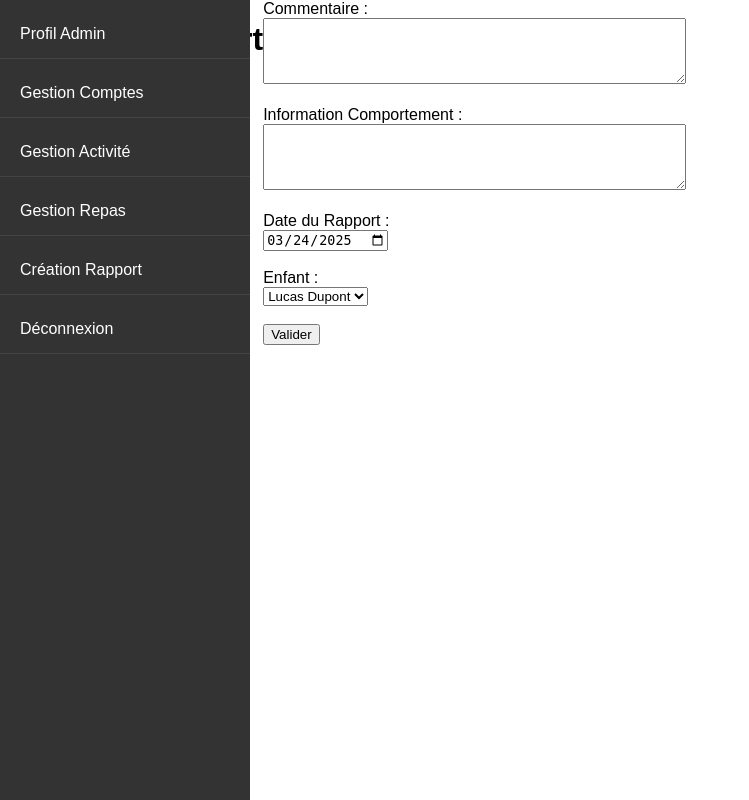
After one commit to DevYaud/Fil_Rouge, a PHP site: page /admin/creation_rapport.php in a window 1280 px wide. The commit adds this page. Shown: the whole page, without its empty margins (0-749 px from the left). Run offline with PHP 8.4, Linux system fonts and the light colour scheme; data comes from the database, SQL or seed files in the repository.

Commit message:
Ajout Fichier rapport et creation rapport + logout admin

```diff
--- /dev/null
+++ b/www/admin/creation_rapport.php
@@ -0,0 +1,78 @@
+<?php
+session_start();
+include 'navigation_admin.php';
+
+// Informations de connexion à la base de données
+$DATABASE_HOST = 'localhost';
+$DATABASE_USER = 'sc1zuna1689';
+$DATABASE_PASS = 'fil_rouge_projet';
+$DATABASE_NAME = 'sc1zuna1689_fil_rouge';
+
+// Connexion à la base de données
+$con = mysqli_connect($DATABASE_HOST, $DATABASE_USER, $DATABASE_PASS, $DATABASE_NAME);
+if (mysqli_connect_errno()) {
+    exit('Failed to connect to MySQL: ' . mysqli_connect_error());
+}
+
+// Récupérer la liste des enfants
+$stmt = $con->prepare('SELECT Id_enfant, nom FROM ENFANT');
+$stmt->execute();
+$result = $stmt->get_result();
+$enfants = [];
+while ($row = $result->fetch_assoc()) {
+    $enfants[] = $row;
+}
+$stmt->close();
+
+// Traitement du formulaire
+if ($_SERVER['REQUEST_METHOD'] == 'POST') {
+    $commentaire = $_POST['Commentaire'];
+    $info_comportement = $_POST['info_Comportement'];
+    $date = $_POST['date'];
+    $id_enfant = $_POST['enfant'];
+
+    // Requête d'ajout de données
+    $stmt = $con->prepare('INSERT INTO RAPPORT (Commentaire, info_Comportement, date, Id_enfant) VALUES (?, ?, ?, ?)');
+    $stmt->bind_param('sssi', $commentaire, $info_comportement, $date, $id_enfant);
+    if ($stmt->execute()) {
+        echo "Rapport ajouté avec succès !";
+    } else {
+        echo "Erreur lors de l'ajout du rapport : " . $stmt->error;
+    }
+    $stmt->close();
+}
+?>
+
+<!DOCTYPE html>
+<html lang="fr">
+<head>
+    <meta charset="UTF-8">
+    <title>Création de Rapport</title>
+</head>
+<body>
+<h1>Créer un Rapport</h1>
+<form action="creation_rapport.php" method="post">
+    <label for="Commentaire">Commentaire :</label><br>
+    <textarea id="Commentaire" name="Commentaire" rows="4" cols="50" required></textarea><br><br>
+
+    <label for="info_Comportement">Information Comportement :</label><br>
+    <textarea id="info_Comportement" name="info_Comportement" rows="4" cols="50" required></textarea><br><br>
+
+    <label for="date">Date du Rapport :</label><br>
+    <input type="date" id="date" name="date" value="<?php echo date('Y-m-d'); ?>" required><br><br>
+
+    <label for="enfant">Enfant :</label><br>
+    <select id="enfant" name="enfant" required>
+        <?php foreach ($enfants as $enfant): ?>
+            <option value="<?php echo $enfant['Id_enfant']; ?>"><?php echo htmlspecialchars($enfant['nom']); ?></option>
+        <?php endforeach; ?>
+    </select><br><br>
+
+    <input type="submit" value="Valider">
+</form>
+</body>
+</html>
+
+<?php
+$con->close();
+?>
--- a/www/admin/navigation_admin.php
+++ b/www/admin/navigation_admin.php
@@ -23,6 +23,7 @@ session_start();
         <li class="nav-link"><a href="comptes.php">Gestion Comptes</a></li>
         <li class="nav-link"><a href="activite.php">Gestion Activité</a></li>
         <li class="nav-link"><a href="repas.php">Gestion Repas</a></li>
+        <li class="nav-link"><a href="rapport.php">Création Rapport</a></li>
         <li class="nav-link"><a href="logout.php">Déconnexion</a></li>
     </ul>
 </nav>
```
Also changed, not shown: www/admin/logout.php (added, +22 -0 lines), www/admin/rapport.php (added, +19 -0 lines).
